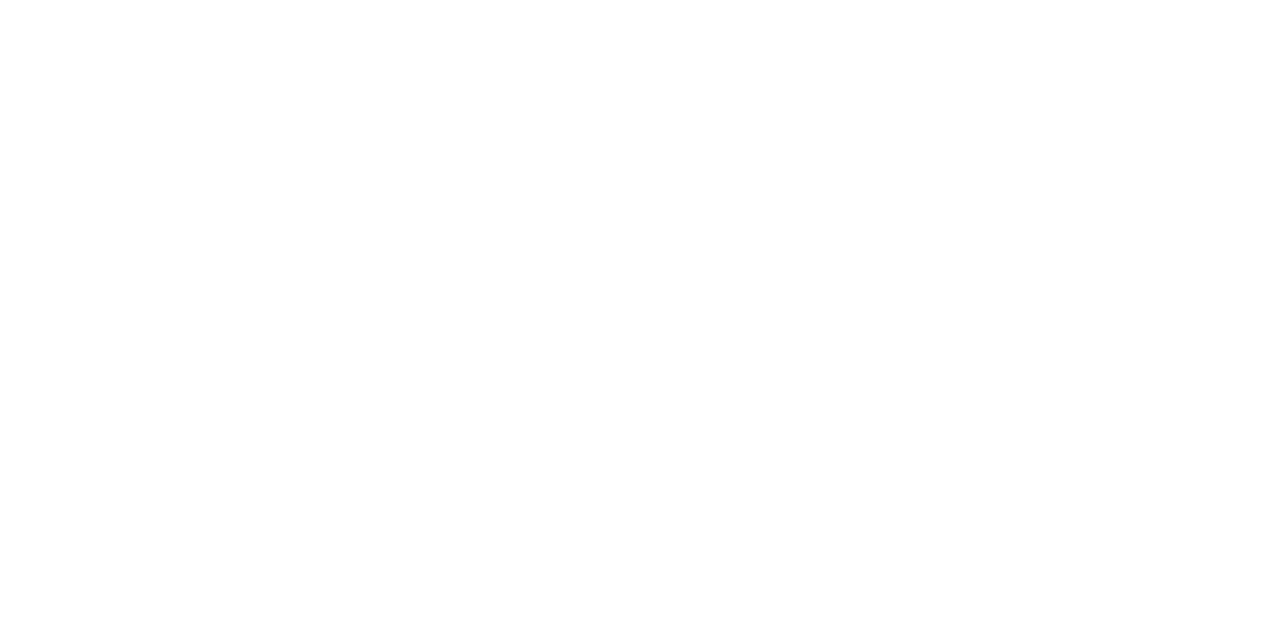
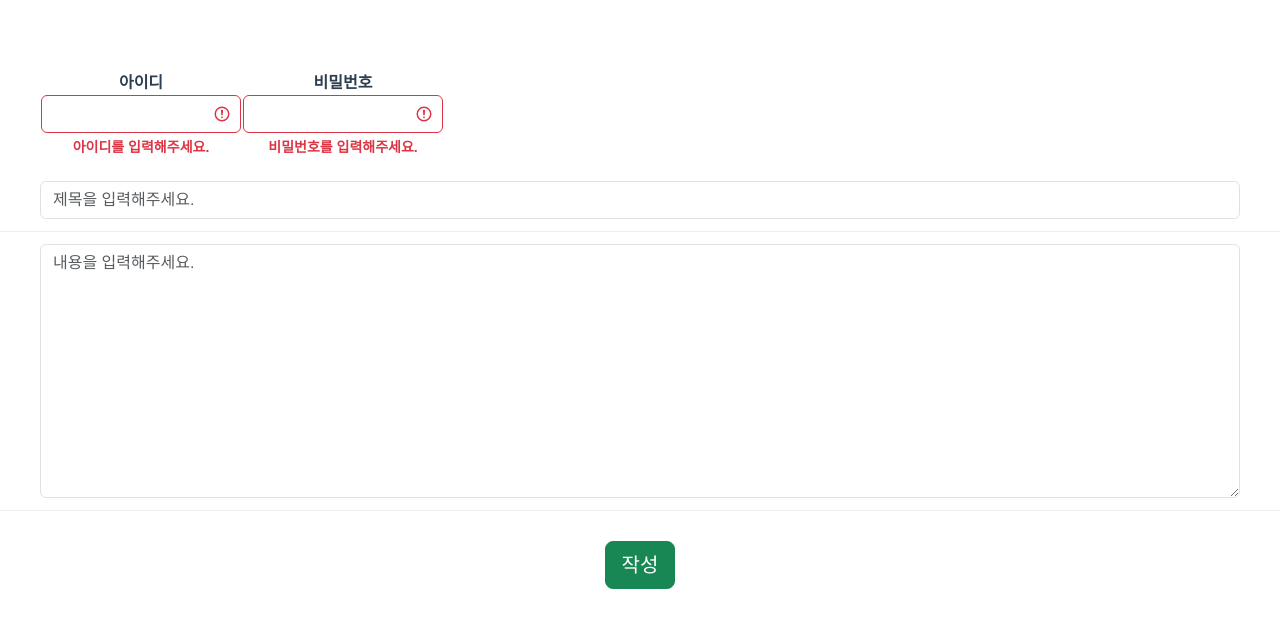
Before and after one commit to hyeong-jun-kim/nts-KimHyeongJun, a Vue app in the folder board_frontend/: page /post/write in a window 1280 px wide. Shown: the top 628 px of the page. Built offline with nearby package versions, Linux system fonts and the light colour scheme.

Commit message:
feat : 게시글 작성 화면 구현

```diff
--- /dev/null
+++ b/board_frontend/src/assets/common.css
@@ -0,0 +1,22 @@
+.writer{
+    width: 200px;
+    margin: auto;
+}
+
+.password{
+    width: 200px;
+    margin: auto;
+}
+
+.board-contents {
+    padding: 12px 40px;
+    border-bottom: 1px solid #eee;
+}
+
+.common-buttons {
+    padding: 30px;
+}
+
+.user-container {
+    padding: 10px 40px;
+}
--- /dev/null
+++ b/board_frontend/src/common/components/Password.vue
@@ -0,0 +1,30 @@
+<template>
+    <div class="password">
+        <b-form @submit.stop.prevent>
+            <label for="text-password">비밀번호</label>
+            <b-form-input v-model="password" :state="validation" id="text-password"></b-form-input>
+            <b-form-invalid-feedback :state="validation">
+                비밀번호를 입력해주세요.
+            </b-form-invalid-feedback>
+            <!-- <b-form-text id="password-help-block">
+                Your password must be 8-20 characters long, contain letters and numbers, and must not
+                contain spaces, special characters, or emoji.
+            </b-form-text> -->
+        </b-form>
+    </div>
+</template>
+
+<script>
+export default {
+    data() {
+        return {
+            password: ''
+        }
+    },
+    computed: {
+        validation() {
+            return this.password.length > 4 && this.password.length < 13
+        }
+    }
+}
+</script>
--- /dev/null
+++ b/board_frontend/src/common/components/Writer.vue
@@ -0,0 +1,28 @@
+<template>
+  <div class="writer">
+    <b-form @submit.stop.prevent>
+      <label for="feedback-user">아이디</label>
+      <b-form-input v-model="userId" :state="validation" id="feedback-user"></b-form-input>
+      <b-form-invalid-feedback :state="validation">
+        아이디를 입력해주세요.
+      </b-form-invalid-feedback>
+      <!-- <b-form-valid-feedback :state="validation">
+        Looks Good.
+      </b-form-valid-feedback> -->
+    </b-form>
+  </div>
+</template>
+<script>
+export default {
+  data() {
+    return {
+      userId: ''
+    }
+  },
+  computed: {
+    validation() {
+      return this.userId.length >0 && this.userId.length < 10
+    }
+  }
+};
+</script>
--- a/board_frontend/src/router.js
+++ b/board_frontend/src/router.js
@@ -1,13 +1,15 @@
 import Vue from "vue";
 import VueRouter from "vue-router";
 import Home from "./views/Home";
+import PostWrite from "./views/post/PostWrite";
 
 Vue.use(VueRouter);
 
 const router = new VueRouter({
     mode: "history",
     routes: [
-        {path: "/", component: Home}
+        {path: "/", component: Home},
+        {path:"/post/write", component: PostWrite}
     ]
 });
 
--- /dev/null
+++ b/board_frontend/src/views/post/PostWrite.vue
@@ -0,0 +1,58 @@
+<template>
+    <div id="board-deatil">
+        <div class="user-container">
+            <tr>
+                <th>
+                    <div class="writer">
+                        <b-form @submit.stop.prevent>
+                            <label for="feedback-user">아이디</label>
+                            <b-form-input v-model="userId" :state="idValidation" id="feedback-user"></b-form-input>
+                            <b-form-invalid-feedback :state="idValidation">
+                                아이디를 입력해주세요.
+                            </b-form-invalid-feedback>
+                        </b-form>
+                    </div>
+                </th>
+                <th>
+                    <div class="password">
+                        <b-form @submit.stop.prevent>
+                            <label for="text-password">비밀번호</label>
+                            <b-form-input v-model="password" :state="pwdValidation" id="text-password"></b-form-input>
+                            <b-form-invalid-feedback :state="pwdValidation">
+                                비밀번호를 입력해주세요.
+                            </b-form-invalid-feedback>
+                        </b-form>
+                    </div>
+                </th>
+            </tr>
+        </div>
+        <div class="board-contents">
+            <b-form-input v-model="title" placeholder="제목을 입력해주세요."></b-form-input>
+        </div>
+        <div class="board-contents">
+            <b-form-textarea id="textarea-rows" placeholder="내용을 입력해주세요." cols="3" rows="10"></b-form-textarea>
+        </div>
+        <div class="common-buttons">
+            <b-button size="lg" variant="success">작성</b-button>
+        </div>
+    </div>
+</template>
+<script>
+export default {
+    data() {
+        return {
+            title: '',
+            userId: '',
+            password: ''
+        }
+    },
+    computed: {
+        idValidation() {
+            return this.userId.length > 0 && this.userId.length < 10
+        },
+        pwdValidation() {
+            return this.password.length > 4 && this.password.length < 13
+        }
+    }
+};
+</script>
```
Also changed, not shown: board_frontend/src/main.js (+9 -0 lines), board_frontend/src/modules/post.js (added, +9 -0 lines).
